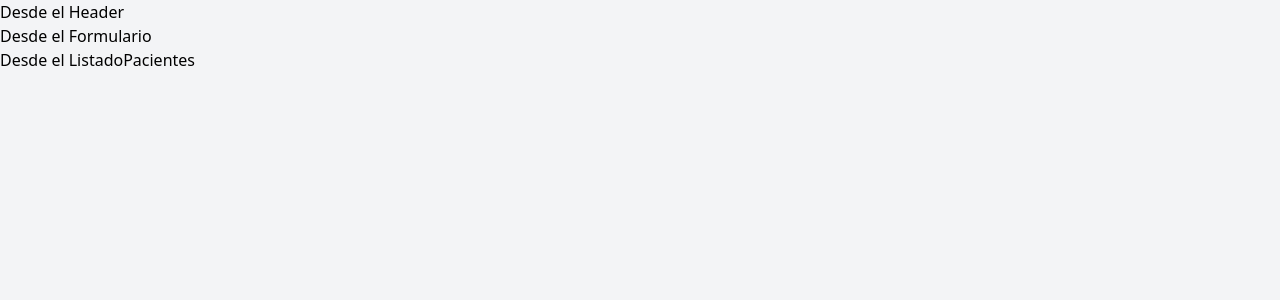
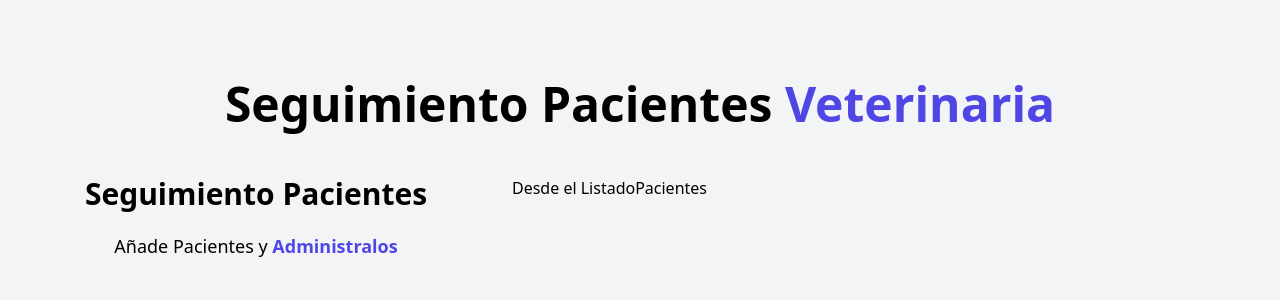
Before and after one commit to centinelaCode/react-citas, a React (Vite) app: page / in a window 1280 px wide. Shown: the top 300 px of the page. Built offline with nearby package versions, Linux system fonts and the light colour scheme.

Commit message:
[ADD] Se crean componentes y se empieza a gregar estilos

```diff
--- a/src/App.jsx
+++ b/src/App.jsx
@@ -5,10 +5,13 @@
 const App = () => {
 
   return (
-    <div>
+    <div className="container mx-auto mt-20">
       <Header />
-      <Formulario />
-      <ListadoPacientes />
+
+      <div className="mt-12 md:flex">
+        <Formulario />
+        <ListadoPacientes />
+      </div>
     </div>
   )
 }
--- a/src/components/Formulario.jsx
+++ b/src/components/Formulario.jsx
@@ -2,9 +2,20 @@
 const Formulario = () => {
 
   return (
-    <>
-      <h2>Desde el Formulario</h2>
-    </>
+    <div className="md:w-1/2 lg:w-2/5">
+      <h2 className="font-black text-3xl text-center">Seguimiento Pacientes</h2>
+
+      <p className="text-lg mt-5 text-center">
+        Añade Pacientes y {''}
+        <span className="text-indigo-600 font-bold">Administralos</span>
+      </p>
+
+      <form>
+
+
+      </form>
+
+    </div>
   )
 }
 
--- a/src/components/Header.jsx
+++ b/src/components/Header.jsx
@@ -2,9 +2,12 @@
 const Header = () => {
 
   return (
-    <>
-      <h1>Desde el Header</h1>
-    </>
+
+    <h1 className="font-black text-5xl text-center md:w-2/3 mx-auto">
+      Seguimiento Pacientes {""}
+      <span className="text-indigo-600">Veterinaria</span>
+    </h1>
+
   )
 }
 
--- a/src/components/ListadoPacientes.jsx
+++ b/src/components/ListadoPacientes.jsx
@@ -2,9 +2,9 @@
 const ListadoPacientes = () => {
 
   return (
-    <>
+    <div className="w-1/2 lg:w-3/5">
       <h2>Desde el ListadoPacientes</h2>
-    </>
+    </div>
   )
 }
 
```
